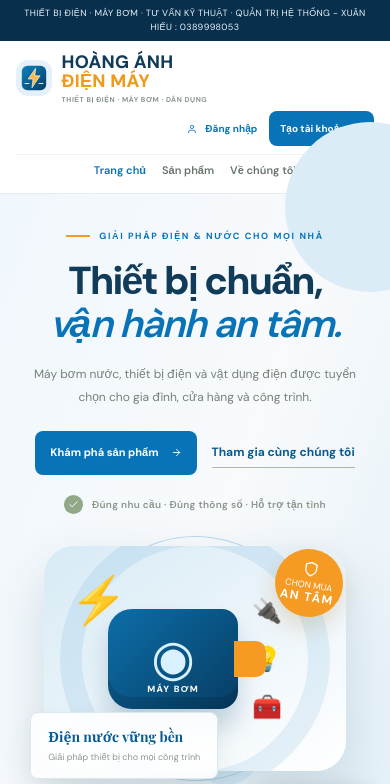
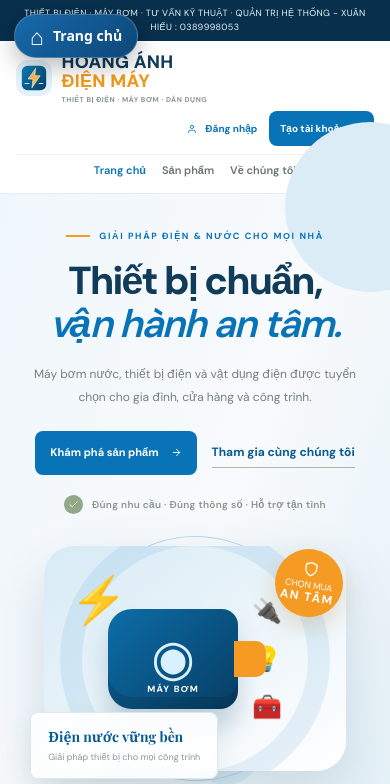
Before and after one commit to website-ban-hang/my_firt_website, a React (Create React App) app in the folder client/: page / in a window 390 px wide. Shown: the top 784 px of the page. Built offline with nearby package versions, Linux system fonts and the light colour scheme; no server answers; a web font is replaced by a local one.

Commit message:
Move global homepage shortcut to top-left

```diff
--- a/client/src/App.css
+++ b/client/src/App.css
@@ -1027,11 +1027,11 @@ border-radius: 10px;
   text-align: start;
 }
 
-/* Global shortcut to return to the storefront homepage on every route. */
+/* Fixed top-left shortcut to return to the storefront homepage on every route. */
 .global-home-link {
   position: fixed;
-  right: max(20px, env(safe-area-inset-right));
-  bottom: max(20px, env(safe-area-inset-bottom));
+  left: max(20px, env(safe-area-inset-left));
+  top: max(20px, env(safe-area-inset-top));
   z-index: 10000;
   display: inline-flex;
   align-items: center;
@@ -1061,5 +1061,5 @@ border-radius: 10px;
   outline-offset: 3px;
 }
 @media (max-width: 480px) {
-  .global-home-link { right: 14px; bottom: 14px; min-height: 44px; padding: 0 15px; }
+  .global-home-link { left: 14px; top: 14px; min-height: 44px; padding: 0 15px; }
 }
```
